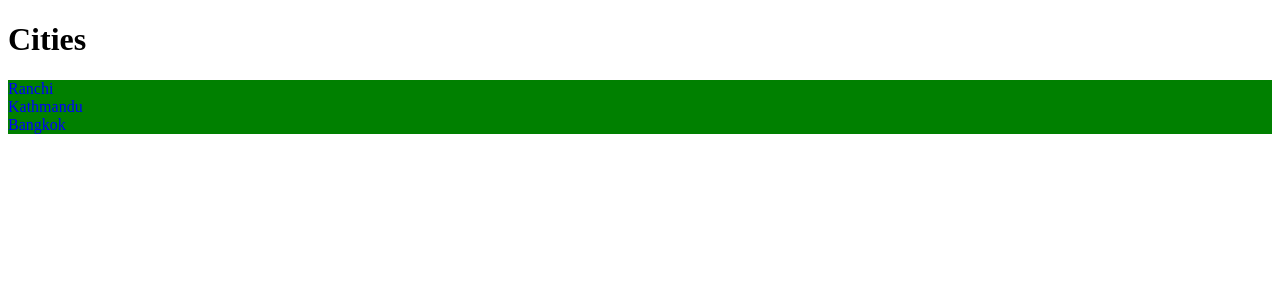
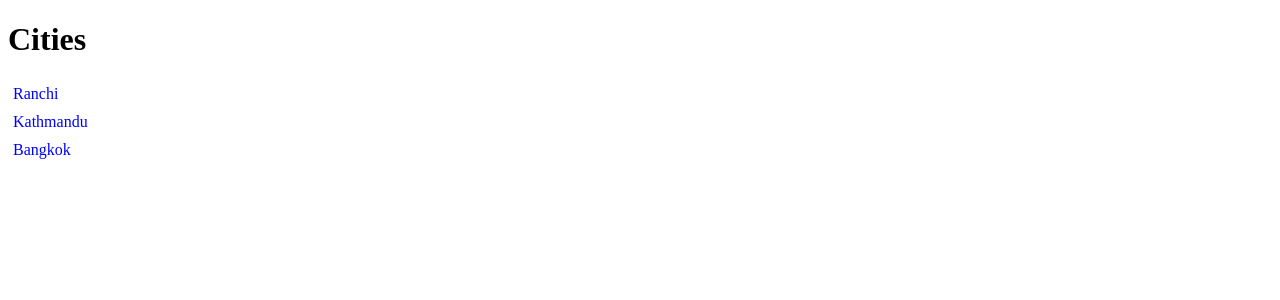
Before and after one commit to mayankgupta804/react-app, a React (Vite) app: page / in a window 1280 px wide. Shown: the top 300 px of the page. Built offline with nearby package versions, Linux system fonts and the light colour scheme.

Commit message:
Use css in js

```diff
--- a/package.json
+++ b/package.json
@@ -12,7 +12,8 @@
   "dependencies": {
     "bootstrap": "^5.2.3",
     "react": "^18.2.0",
-    "react-dom": "^18.2.0"
+    "react-dom": "^18.2.0",
+    "styled-components": "^6.1.9"
   },
   "devDependencies": {
     "@types/react": "^18.2.66",
--- a/src/components/ListGroup/ListGroup.tsx
+++ b/src/components/ListGroup/ListGroup.tsx
@@ -1,5 +1,20 @@
 import { useState } from "react";
-import styles from "./ListGroup.module.css";
+import styled from "styled-components";
+
+const List = styled.ul`
+  list-style: none;
+  padding: 0;
+  color: blue;
+`;
+
+interface ListItemProps {
+  active: boolean;
+}
+
+const ListItem = styled.li<ListItemProps>`
+  padding: 5px;
+  background: ${(props) => (props.active ? "blue" : "none")};
+`;
 
 interface Props {
   items: string[];
@@ -14,9 +29,10 @@ function ListGroup({ items, heading, onSelectItem }: Props) {
     <>
       <h1>{heading}</h1>
       {items.length == 0 && "No items found"}
-      <ul className={[styles.listGroup, styles.container].join(" ")}>
+      <List>
         {items.map((item, index) => (
-          <li
+          <ListItem
+            active={selectedIndex === index}
             className={
               selectedIndex === index
                 ? "list-group-item active"
@@ -29,9 +45,9 @@ function ListGroup({ items, heading, onSelectItem }: Props) {
             }}
           >
             {item}
-          </li>
+          </ListItem>
         ))}
-      </ul>
+      </List>
     </>
   );
 }
```
Also changed, not shown: 1 other file (tests, documents, lock files or other folders).
